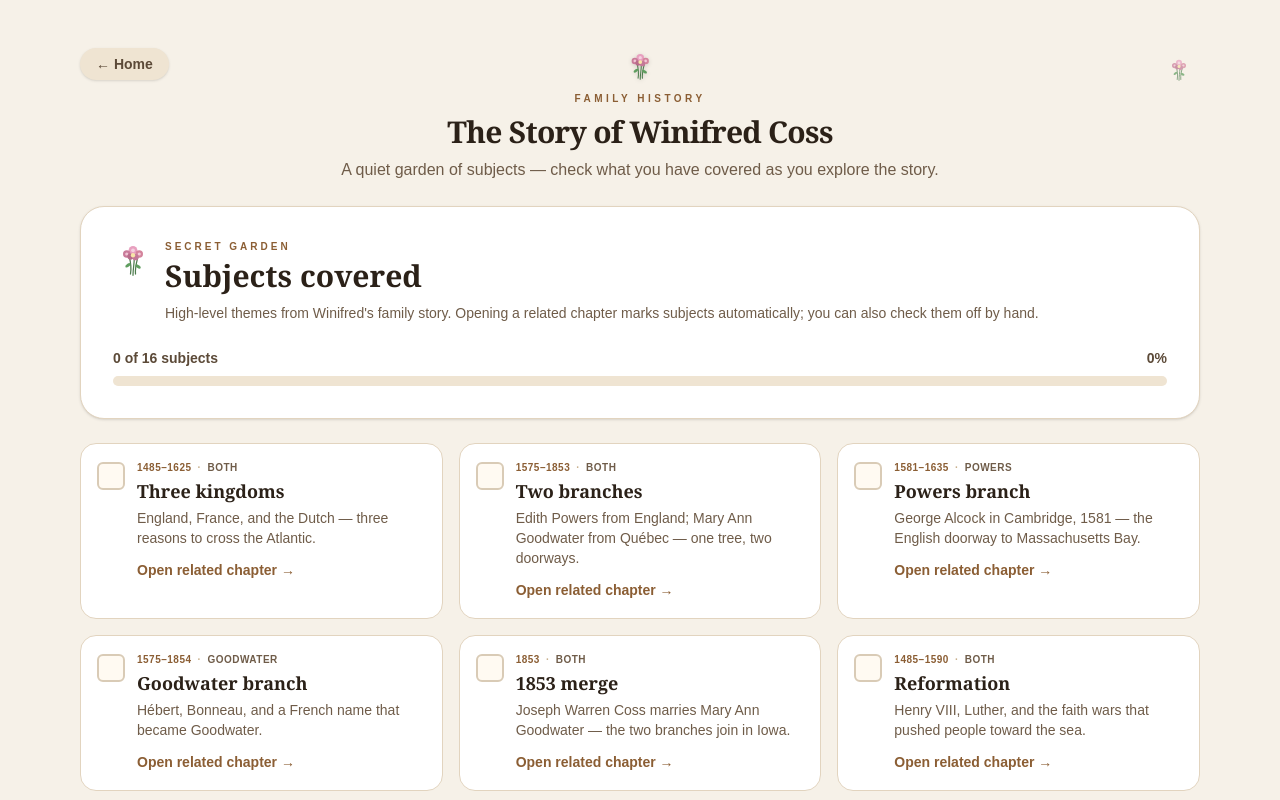
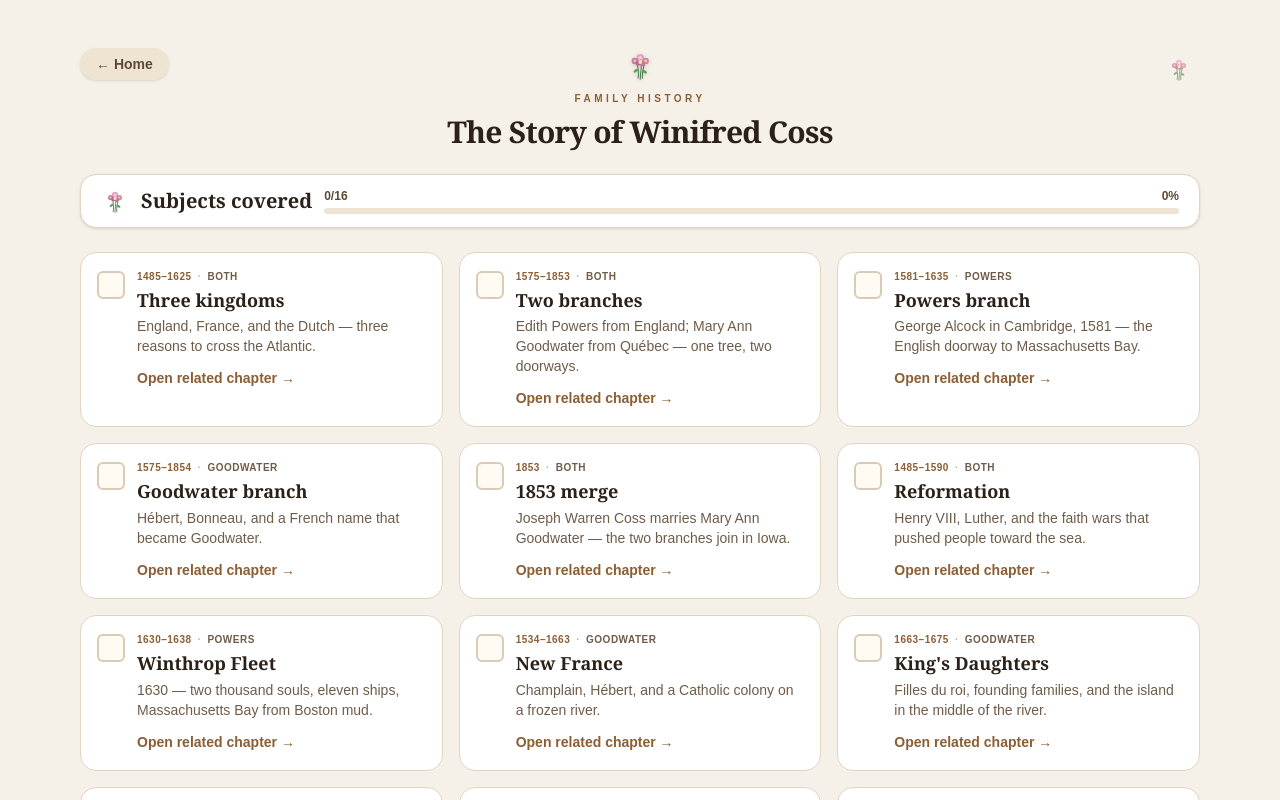
Before and after one commit to Coachjohnepop/Popham_family, a Next.js app: page /subjects in a window 1280 px wide. Shown: the top 800 px of the page. Built offline with nearby package versions, Linux system fonts and the light colour scheme.

Commit message:
Compact subjects covered progress bar; drop long description

```diff
--- a/components/SubjectsChecklistView.tsx
+++ b/components/SubjectsChecklistView.tsx
@@ -18,36 +18,22 @@ export default function SubjectsChecklistView() {
 
   return (
     <div className="mx-auto w-full max-w-6xl space-y-6 px-4 py-8 sm:py-12">
-      <SiteBrandHeader
-        size="app"
-        subtitle="A quiet garden of subjects — check what you have covered as you explore the story."
-      />
+      <SiteBrandHeader size="app" />
 
-      <section className="rounded-3xl border border-[#e2d4bf] bg-white p-5 shadow-sm sm:p-8">
-        <div className="flex items-start gap-3">
-          <FlowerBouquet size="md" />
-          <div>
-            <p className="text-[10px] font-semibold uppercase tracking-[0.3em] text-[#8b5e34]">
-              Secret garden
-            </p>
-            <h2 className="mt-1 font-serif text-2xl font-semibold text-[#2b2118] sm:text-3xl">
+      <section className="rounded-2xl border border-[#e2d4bf] bg-white px-4 py-3 shadow-sm sm:px-5">
+        <div className="flex items-center gap-3">
+          <FlowerBouquet size="sm" />
+          <h2 className="shrink-0 font-serif text-lg font-semibold text-[#2b2118] sm:text-xl">
             Subjects covered
           </h2>
-            <p className="mt-2 text-sm leading-relaxed text-[#6f5c49]">
-              High-level themes from Winifred&apos;s family story. Opening a related chapter marks
-              subjects automatically; you can also check them off by hand.
-            </p>
-          </div>
-        </div>
-
-        <div className="mt-6">
-          <div className="mb-2 flex justify-between text-sm font-semibold text-[#5c4a38]">
+          <div className="min-w-0 flex-1">
+            <div className="mb-1 flex justify-between text-xs font-semibold text-[#5c4a38]">
               <span>
-              {covered} of {total} subjects
+                {covered}/{total}
               </span>
               <span>{pct}%</span>
             </div>
-          <div className="h-2.5 overflow-hidden rounded-full bg-[#efe4d2]">
+            <div className="h-1.5 overflow-hidden rounded-full bg-[#efe4d2]">
               <div
                 className="h-full rounded-full bg-gradient-to-r from-[#5f9e5f] to-[#c97b9a] transition-all duration-500"
                 style={{ width: `${pct}%` }}
@@ -57,6 +43,7 @@ export default function SubjectsChecklistView() {
                 aria-valuemax={100}
                 aria-label="Subjects covered"
               />
+            </div>
           </div>
         </div>
       </section>
```
Lines whose indentation alone changed are shown as unchanged.
